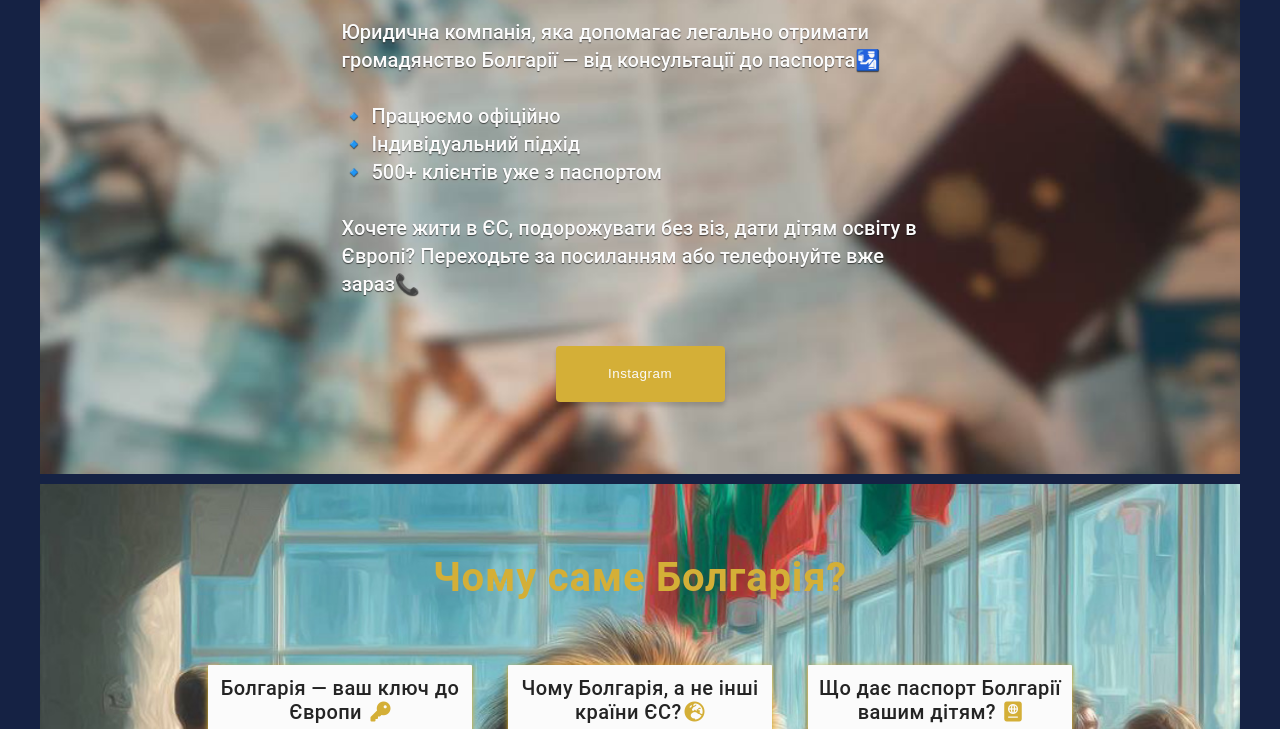
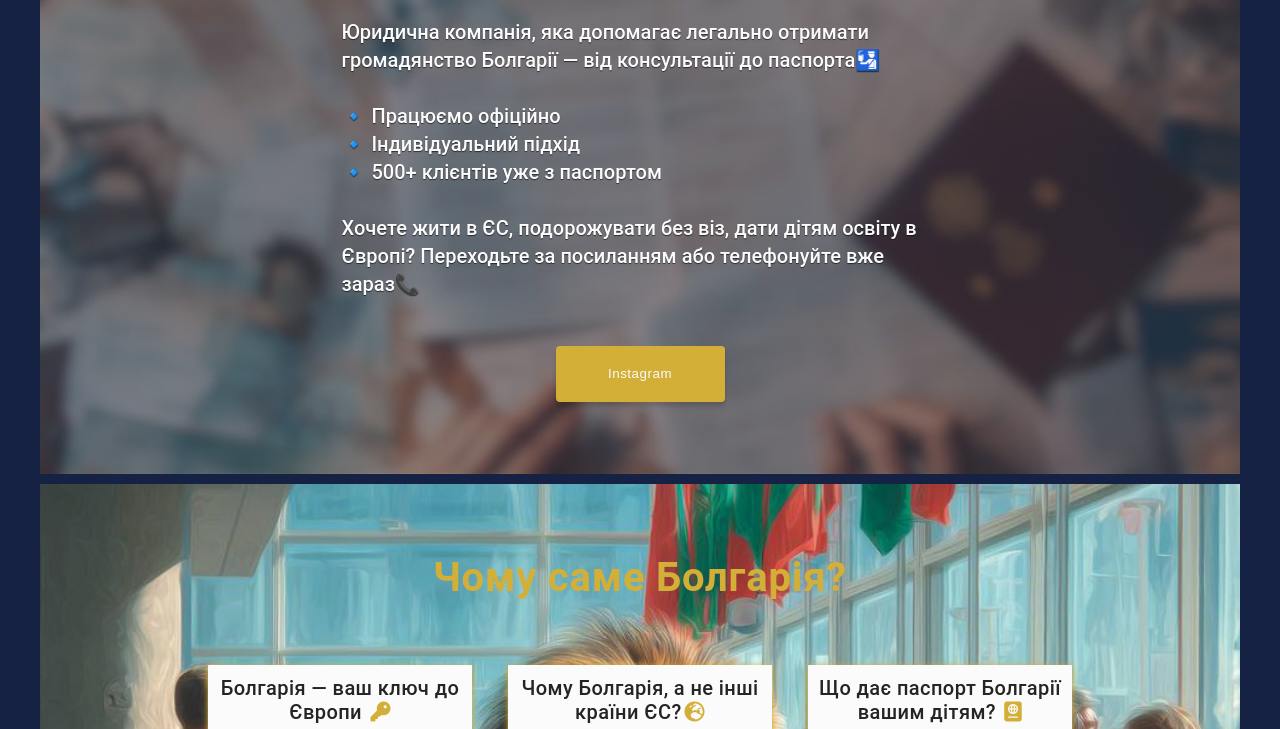
Before and after one commit to AndriiButenko05/project-grosters, a website built with Vite: page src/index.html in a window 1280 px wide. Shown: the part 411-1140 px from the top of the page. Built offline with nearby package versions, Linux system fonts and the light colour scheme.

Commit message:
Bgcolor darker

```diff
--- a/src/css/hero.css
+++ b/src/css/hero.css
@@ -2,7 +2,11 @@
   max-width: 320px;
   background: #2e2f42;
   padding: 72px 0px;
-  background-image: url(/img/background.jpg);
+  background-image: linear-gradient(
+      rgba(46, 47, 66, 0.5),
+      rgba(46, 47, 66, 0.5)
+    ),
+    url(/img/background.jpg);
   background-size: cover;
   background-position: right;
   background-repeat: no-repeat;
```
